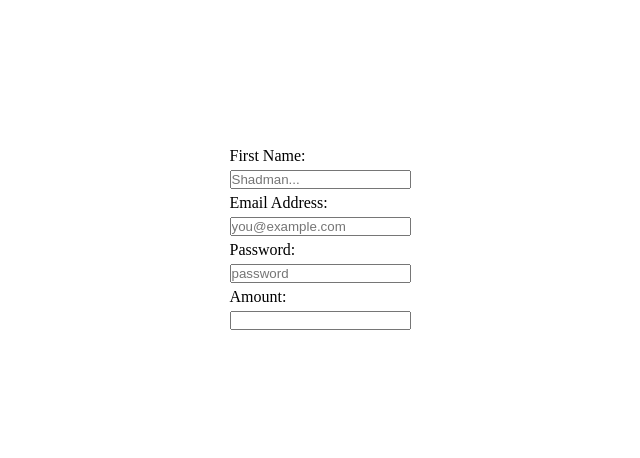
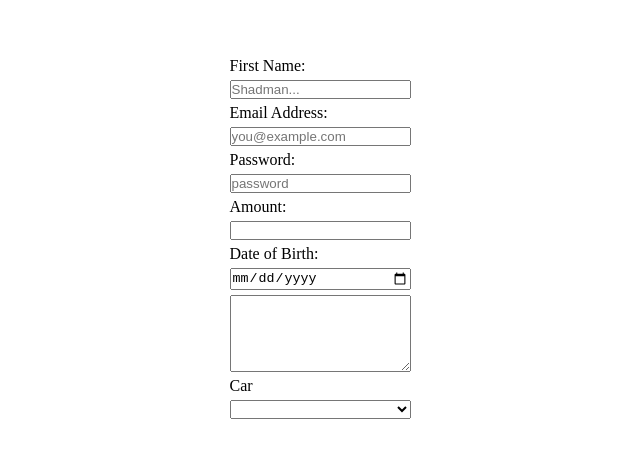
Before and after one commit to thakurshadman/html-inputs, a plain HTML site: page index.html in a window 1280 px wide. Shown: the part 162-620 px from the top of the page, without its empty margins (320-960 px from the left). Drawn offline with Linux system fonts and the light colour scheme.

Commit message:
testing out common html inputs

```diff
--- a/index.html
+++ b/index.html
@@ -16,12 +16,30 @@
         <form class="col" action="">
             <label for="firstName">First Name:</label>
             <input type="text" id="firstName" placeholder="Shadman..." name="first_name">
+
             <label for="user_email">Email Address:</label>
             <input type="email" id="user_email" name="email" placeholder="you@example.com">
+
             <label for="user_password">Password:</label>
             <input type="password" id="user_password" name="password" placeholder="password">
+
             <label for="amount">Amount:</label>
             <input type="number" id="amount" name="amount">
+
+            <label for="dob">Date of Birth:</label>
+            <input type="date" id="dob" name="dob">
+
+            <textarea name="comments" id="comments" cols="10" rows="5"></textarea>
+
+            <label for="cars">Car</label>
+            <select name="cars" id="cars">
+                <option value="blank"></option>
+                <option value="bmw">BMW</option>
+                <option value="ford">Ford</option>
+                <option value="honda">Honda</option>
+                <option value="mercedes">Mercedes</option>
+                <option value="tesla">Tesla</option>
+            </select>
         </form>
 
     </div>
```
